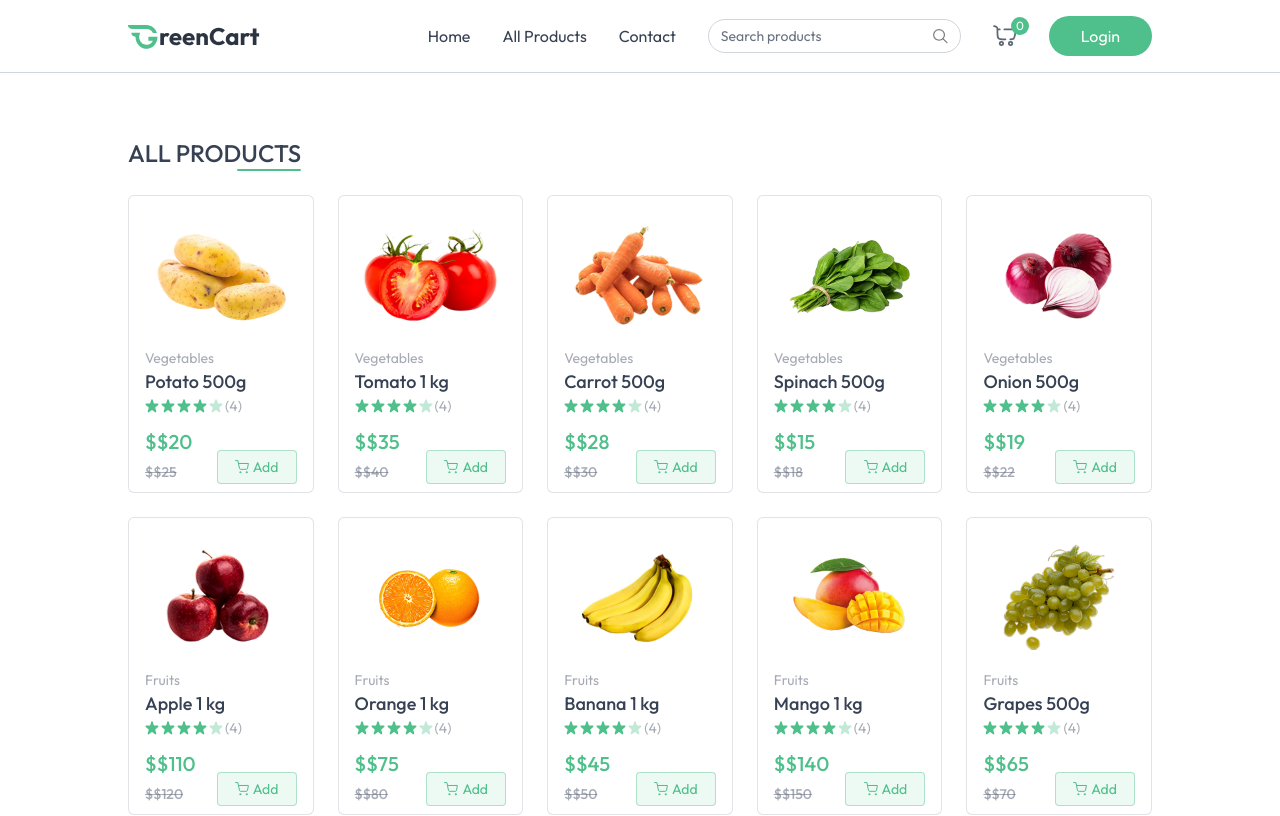
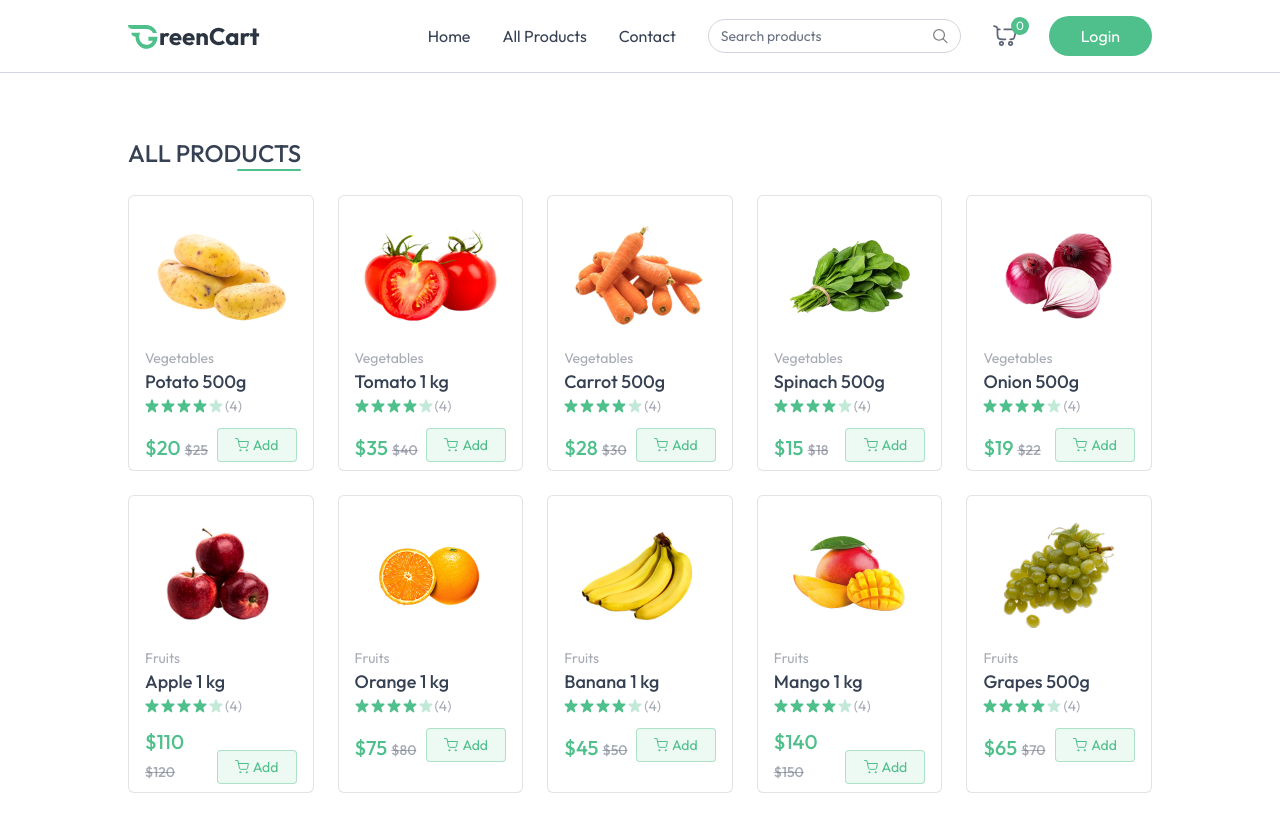
Before and after one commit to TheRealFarhanDev/GreenCart, a React (Vite) app in the folder frontend/: page /products in a window 1280 px wide. Shown: the top 816 px of the page. Built offline with nearby package versions, Linux system fonts and the light colour scheme.

Commit message:
Fix Currency Symbol

```diff
--- a/frontend/src/components/ProductCard.jsx
+++ b/frontend/src/components/ProductCard.jsx
@@ -25,7 +25,7 @@ const ProductCard = ({ product }) => {
                 </div>
                 <div className="flex items-end justify-between mt-3">
                     <p className="md:text-xl text-base font-medium text-primary">
-                        {currency}${product.offerPrice}{" "}<span className="text-gray-500/60 md:text-sm text-xs line-through">{currency}${product.price}</span>
+                        {currency}{product.offerPrice}{" "}<span className="text-gray-500/60 md:text-sm text-xs line-through">{currency}{product.price}</span>
                     </p>
                     <div className="text-primary" onClick={(e) => (e.stopPropagation())}>
                         {!cartItems[product._id] ? (
```
